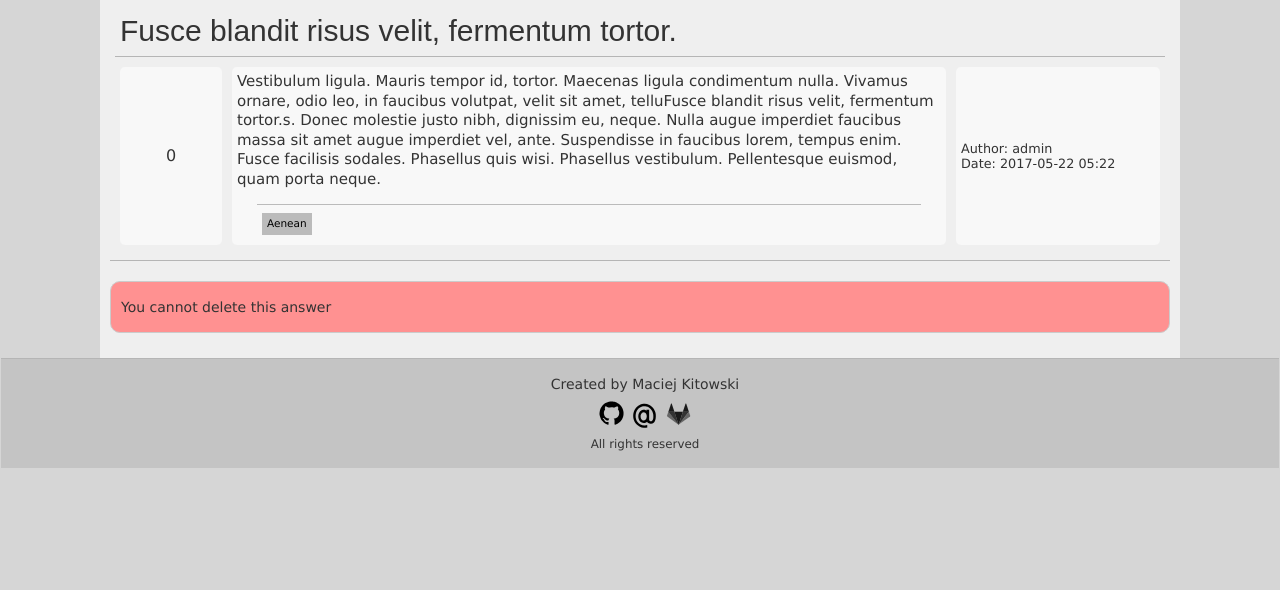
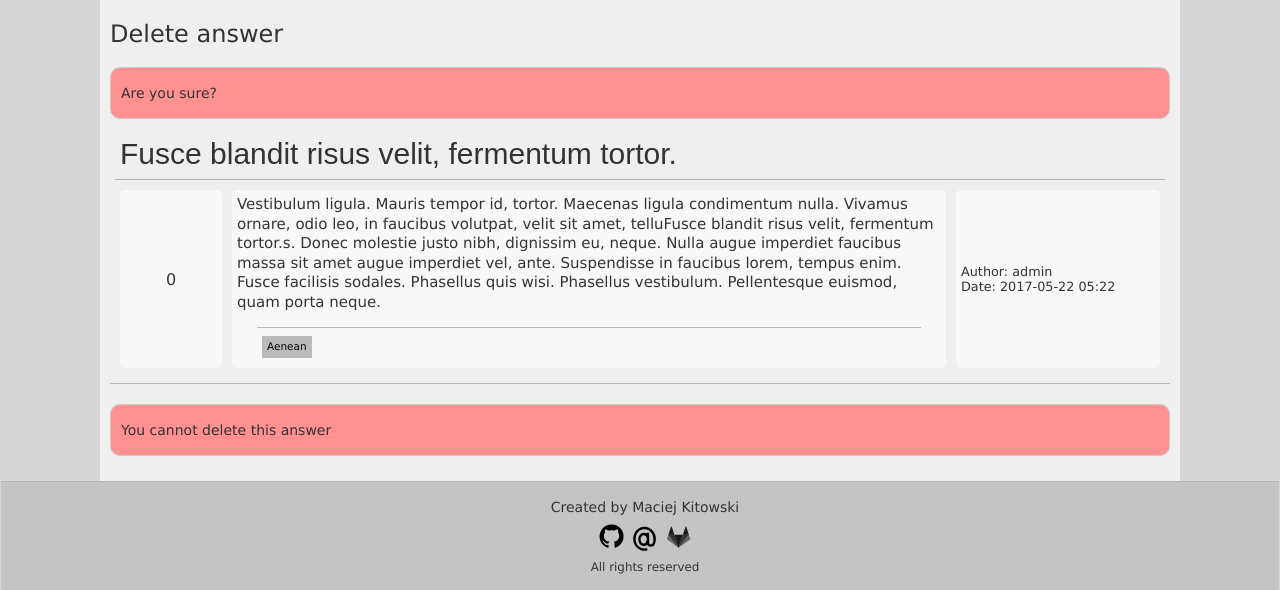
Before and after one commit to MaciejKitowski/DjangoWebsite, a Django app: page /delete/question/87 in a window 1280 px wide. Shown: the part 50-640 px from the top of the page. Run offline with Django 3.2, Linux system fonts and the light colour scheme; data comes from the database, SQL or seed files in the repository; both versions use the stored data as it was after the commit; some libraries are stand-ins or nearby versions.

Commit message:
Poprawki

```diff
--- a/DjangoWebsite/Question/templates/modify/delete_question.html
+++ b/DjangoWebsite/Question/templates/modify/delete_question.html
@@ -11,6 +11,8 @@
 
 {% block content %}
     <div id="question">
+        <h3>Delete answer</h3>
+        <div class="Error">Are you sure?</div>
         <div id="title"> {{ question.title }} </div>
         <table>
             <tr>
```
Also changed, not shown: DjangoWebsite/database.sqlite3.
